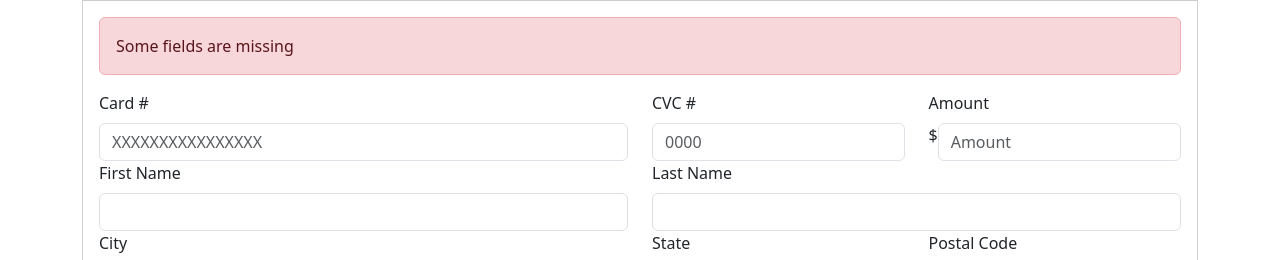
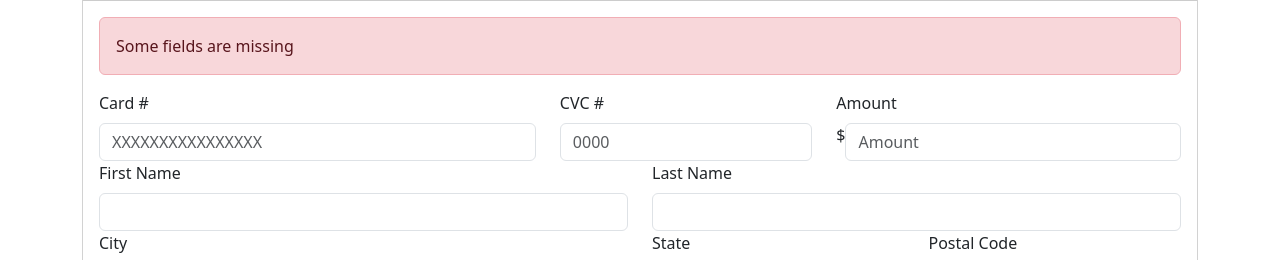
Before and after one commit to 4GeeksAcademy/AdrianNQ99-Formulario, a plain HTML site: page index.html in a window 1280 px wide. Shown: the part 54-314 px from the top of the page. Drawn offline with nearby package versions, Linux system fonts and the light colour scheme.

Commit message:
First commit

```diff
--- a/index.html
+++ b/index.html
@@ -21,7 +21,7 @@
                     Some fields are missing
                 </div>
                 <div class="row">
-                    <div class="col-6">
+                    <div class="col-5">
                         <label class="form-label" for="validation01">Card #</label>
                         <input type="number" id="validation01" placeholder="XXXXXXXXXXXXXXXX" aria-label="First name"
                             class="form-control" required>
@@ -30,7 +30,7 @@
                         <label class="form-label" for="">CVC #</label>
                         <input type="number" placeholder="0000" aria-label="First name" class="form-control" required>
                     </div>
-                    <div class="col-3">
+                    <div class="col-4">
                         <label class="form-label" for="">Amount</label>
                         <div class="input-group">
                             $
@@ -103,7 +103,7 @@
             </div>
             <div class="card text-end">
                 <div class="card-footer">
-                    <button class="btn btn-secondary">Cancel</button>
+                    <button type="reset" class="btn btn-secondary">Cancel</button>
                     <button type="submit" class="btn btn-primary">Send</button>
                 </div>
             </div>
```
